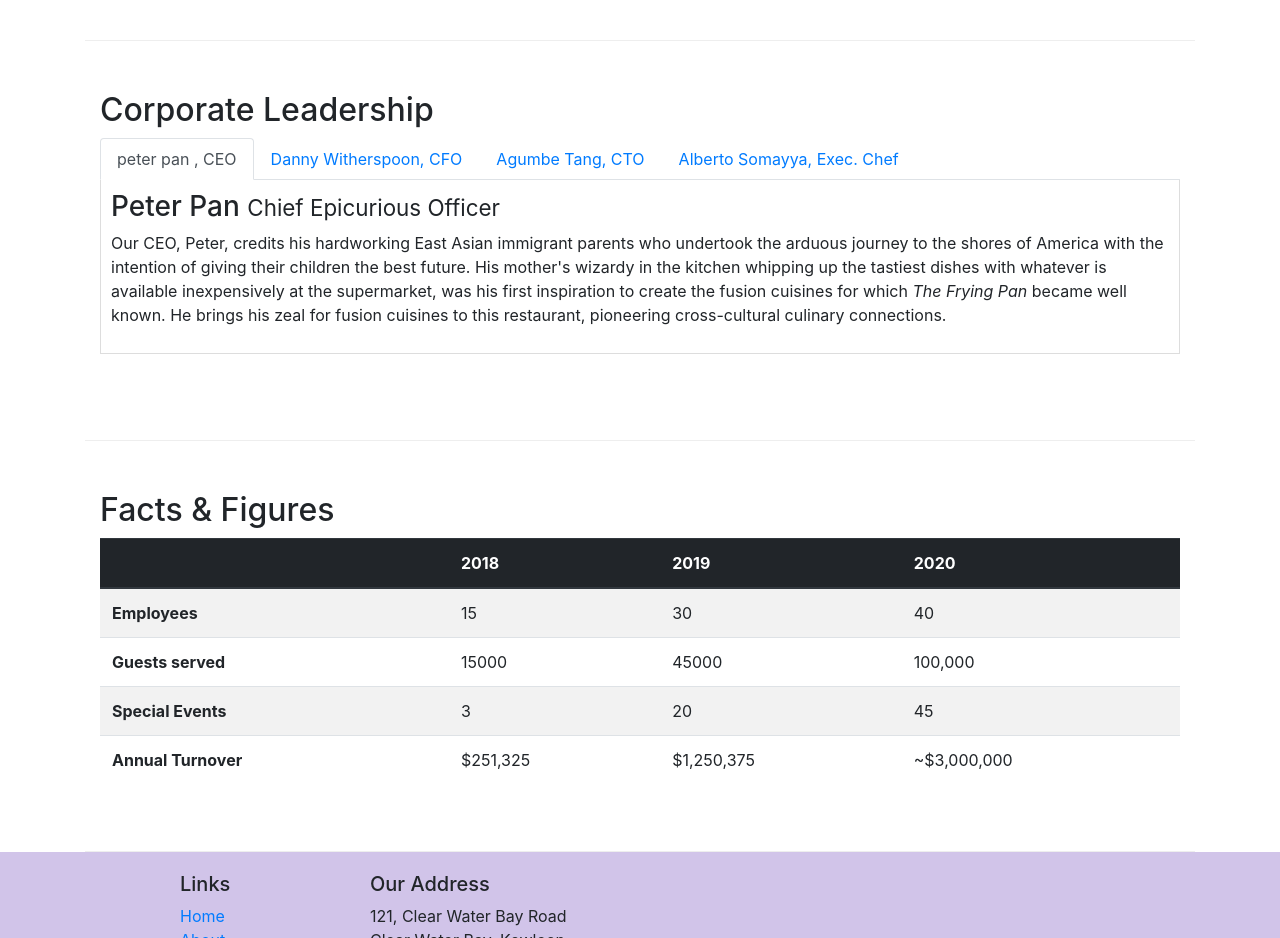
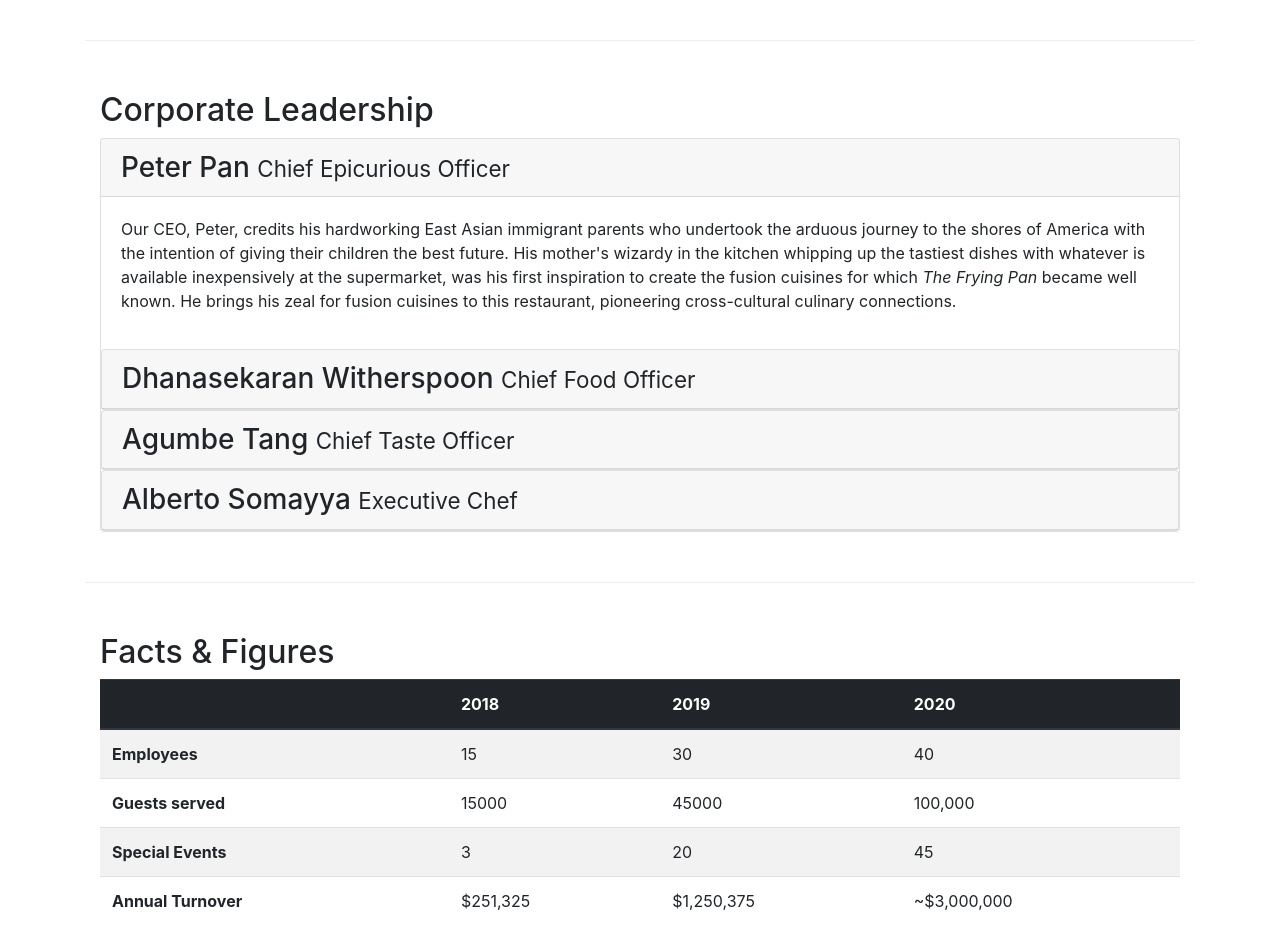
Before and after one commit to Ayman-Abdellatief/conFusion_Bootstrap4, a website: page aboutus.html in a window 1280 px wide. Shown: the part 920-1858 px from the top of the page. Drawn offline with nearby package versions, Linux system fonts and the light colour scheme.

Commit message:
Accordion

```diff
--- a/aboutus.html
+++ b/aboutus.html
@@ -103,40 +103,69 @@
             <div class="col-12">
 
                 <h2>Corporate Leadership</h2>
-                <ul class="nav nav-tabs">
-                    <li class="nav-item">
-                        <a class="nav-link active" href="#peter" role="tab" data-toggle="tab">peter pan , CEO</a>
-                    </li>
-                    <li class="nav-item">
-                        <a class="nav-link" href="#danny" role="tab"
-                          data-toggle="tab">Danny Witherspoon, CFO</a>
-                      </li>
-                      <li class="nav-item">
-                        <a class="nav-link" href="#agumbe"role="tab"
-                          data-toggle="tab">Agumbe Tang, CTO</a>
-                      </li>
-                      <li class="nav-item">
-                        <a class="nav-link" href="#alberto" role="tab"
-                          data-toggle="tab">Alberto Somayya, Exec. Chef</a>
-                      </li>
-                  </ul>
-                 <div class="tab-content">
-                     <div   role="tab-content" class="tab-pane fade show active" id="peter">
-                    <h3>Peter Pan <small>Chief Epicurious Officer</small></h3>
+
+                 <div id="accordion">
+                     <div class="card">
+                         <div class="card-header" role="tab" id="peterhead">
+                            <h3 class="mb-0">
+                                <a data-toggle="collapse" data-target="#peter">
+                                    Peter Pan <small>Chief Epicurious Officer</small>
+                                </a>
+                            </h3>
+
+                         </div>
+
+                        <div   role="tab-content" class="collapse show " id="peter" data-parent="#accordion">
+                              <div class="card-body">
                             <p class="d-none d-sm-block">Our CEO, Peter, credits his hardworking East Asian immigrant parents who undertook the arduous journey to the shores of America with the intention of giving their children the best future. His mother's wizardy in the kitchen whipping up the tastiest dishes with whatever is available inexpensively at the supermarket, was his first inspiration to create the fusion cuisines for which <em>The Frying Pan</em> became well known. He brings his zeal for fusion cuisines to this restaurant, pioneering cross-cultural culinary connections.</p>
+
                             </div>
-                    <div   role="tab-content" class="tab-pane fade" id="danny">
-                    <h3>Dhanasekaran Witherspoon <small>Chief Food Officer</small></h3>
+                      </div>
+                      <div class="card">
+                        <div class="card-header" role="tab" id="dannyhead">
+                        <h3 class="mb-0">
+                            <a class="collapsed" data-toggle="collapse" data-target="#danny">
+                            Dhanasekaran Witherspoon <small>Chief Food Officer</small>
+                            </a>
+                        </h3>
+                    </div>
+                    <div class="collapse" id="danny" data-parent="#accordion">
+                        <div class="card-body">
                             <p class="d-none d-sm-block">Our CFO, Danny, as he is affectionately referred to by his colleagues, comes from a long established family tradition in farming and produce. His experiences growing up on a farm in the Australian outback gave him great appreciation for varieties of food sources. As he puts it in his own words, <em>Everything that runs, wins, and everything that stays, pays!</em></p>
                         </div>
-                 <div   role="tab-content" class="tab-pane fade" id="agumbe">
-                    <h3>Agumbe Tang <small>Chief Taste Officer</small></h3>
+                    </div>
+                </div>
+                <div class="card">
+                        <div class="card-header" role="tab" id="agumbehead">
+                        <h3 class="mb-0">
+                            <a class="collapsed" data-toggle="collapse" data-target="#agumbe">
+                            Agumbe Tang <small>Chief Taste Officer</small>
+                            </a>
+                        </h3>
+                    </div>
+                    <div class="collapse" id="agumbe" data-parent="#accordion">
+                        <div class="card-body">
                             <p class="d-none d-sm-block">Blessed with the most discerning gustatory sense, Agumbe, our CTO, personally ensures that every dish that we serve meets his exacting tastes. Our chefs dread the tongue lashing that ensues if their dish does not meet his exacting standards. He lives by his motto, <em>You click only if you survive my lick.</em></p>
                         </div>
-                <div   role="tab-content" class="tab-pane fade" id="alberto">
-                    <h3>Alberto Somayya <small>Executive Chef</small></h3>
+                    </div>
+                </div>
+                <div class="card">
+                        <div class="card-header" role="tab" id="albertohead">
+                        <h3 class="mb-0">
+                            <a class="collapsed" data-toggle="collapse" data-target="#alberto">
+                            Alberto Somayya <small>Executive Chef</small>
+                            </a>
+                        </h3>
+                    </div>
+                    <div class="collapse" id="alberto" data-parent="#accordion">
+                        <div class="card-body">
                             <p class="d-none d-sm-block">Award winning three-star Michelin chef with wide International experience having worked closely with whos-who in the culinary world, he specializes in creating mouthwatering Indo-Italian fusion experiences. He says, <em>Put together the cuisines from the two craziest cultures, and you get a winning hit! Amma Mia!</em></p>
                         </div>
+                    </div>
+                </div>
+
+            </div>
+
         </div>
 
      </div>
```
Lines whose indentation alone changed are shown as unchanged.
